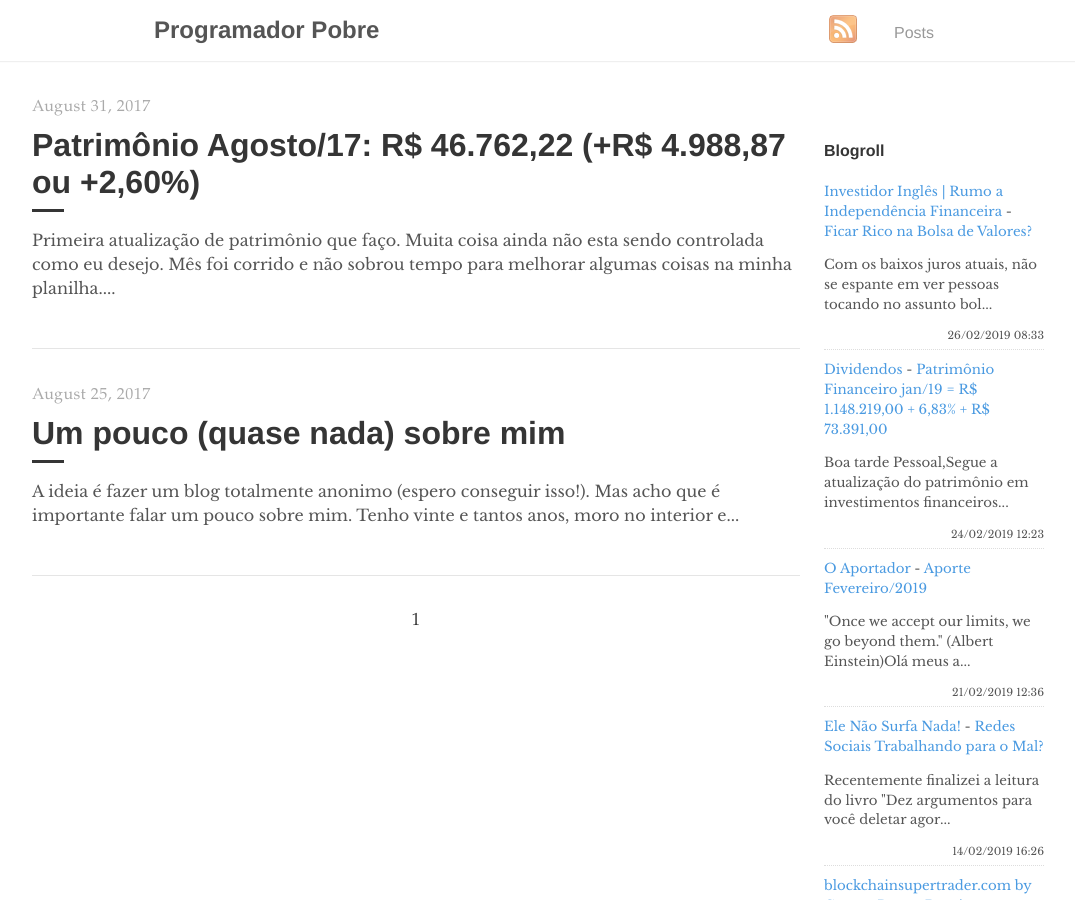
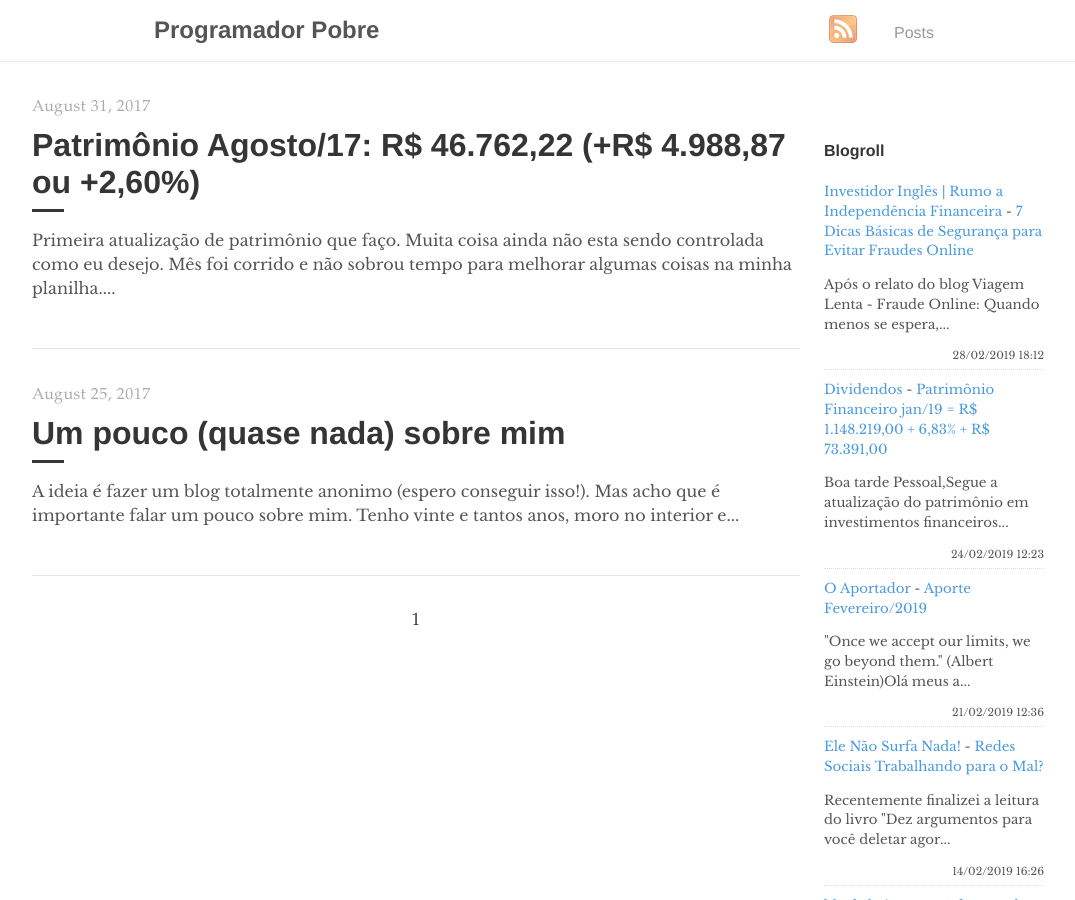
Before and after one commit to programadorpobre/programadorpobre.github.io, a Jekyll site: the page built from index.html, in a window 1280 px wide and 900 px high. Shown: the whole window, without its empty margins (96-1171 px from the left). Built offline with Jekyll 4.4.1, drawn with Linux system fonts in a browser that asks for light colours; the list of posts is cut into pages by our own code; comment, search, counter and statistics services are not loaded.

Commit message:
[ci skip] travis #572

```diff
--- a/_includes/feed-entries.html
+++ b/_includes/feed-entries.html
@@ -1,7 +1,7 @@
 <div class="feed-entry">
-    <a class="feed-entry-site-name" href="https://www.investidoringles.com/">Investidor Inglês | Rumo a Independência Financeira</a> - <a class="feed-entry-title" href="https://www.investidoringles.com/2019/02/ficar-rico-bolsa-de-valores.html">Ficar Rico na Bolsa de Valores?</a>
-    <p class="feed-entry-summary">Com os baixos juros atuais, não se espante em ver pessoas tocando no assunto bol...</p>
-    <time datetime="2019-02-26T08:33:00.000-03:00">26/02/2019 08:33</time>
+    <a class="feed-entry-site-name" href="https://www.investidoringles.com/">Investidor Inglês | Rumo a Independência Financeira</a> - <a class="feed-entry-title" href="https://www.investidoringles.com/2019/02/10-dicas-seguranca-evitar-fraudes-online.html">7 Dicas Básicas de Segurança para Evitar Fraudes Online</a>
+    <p class="feed-entry-summary">Após o relato do blog Viagem Lenta -&nbsp;Fraude Online: Quando menos se espera,...</p>
+    <time datetime="2019-02-28T18:12:00.000-03:00">28/02/2019 18:12</time>
 </div>
 <div class="feed-entry">
     <a class="feed-entry-site-name" href="http://bonsdividendos.blogspot.com/">Dividendos</a> - <a class="feed-entry-title" href="http://bonsdividendos.blogspot.com/2019/02/patrimonio-financeiro-jan19-r-114821900.html">Patrimônio Financeiro jan/19 = R$ 1.148.219,00 + 6,83% + R$ 73.391,00</a>
```
